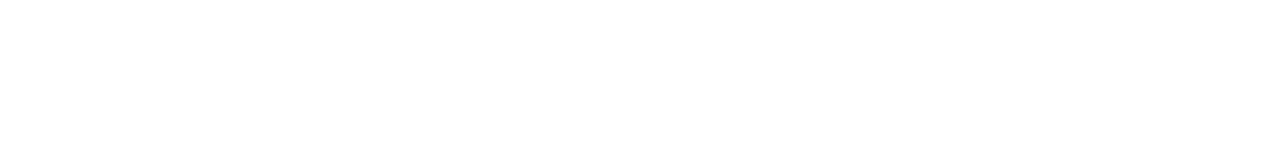
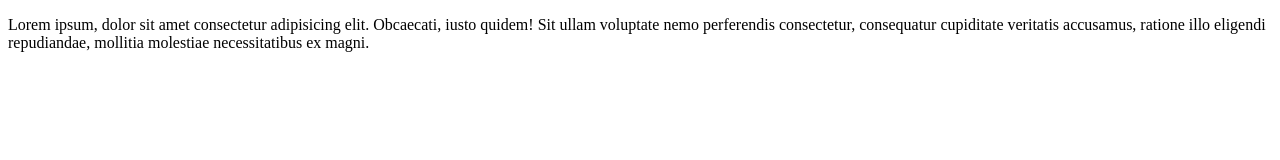
Before and after one commit to Gabriel-yujra/repositorio-web, a plain HTML site: page index.html in a window 1280 px wide. Drawn offline with Linux system fonts and the light colour scheme.

Commit message:
Adicionar elementos

```diff
--- a/index.html
+++ b/index.html
@@ -6,6 +6,8 @@
     <title>Document</title>
 </head>
 <body>
-
+    <div class="slider">
+        <p class="texto">Lorem ipsum, dolor sit amet consectetur adipisicing elit. Obcaecati, iusto quidem! Sit ullam voluptate nemo perferendis consectetur, consequatur cupiditate veritatis accusamus, ratione illo eligendi repudiandae, mollitia molestiae necessitatibus ex magni.</p>
+    </div>
 </body>
 </html>
```
